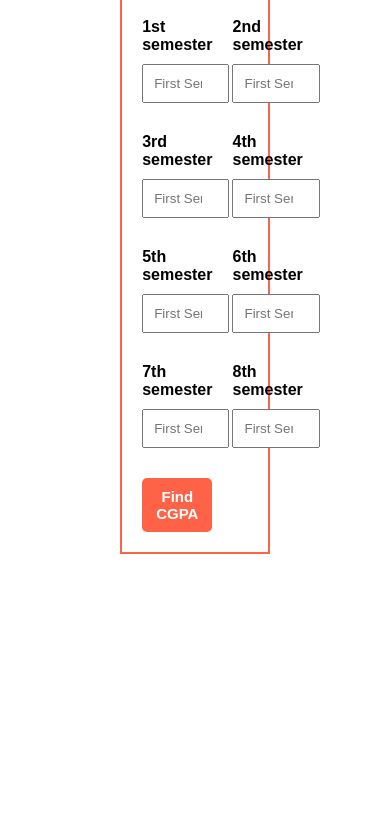
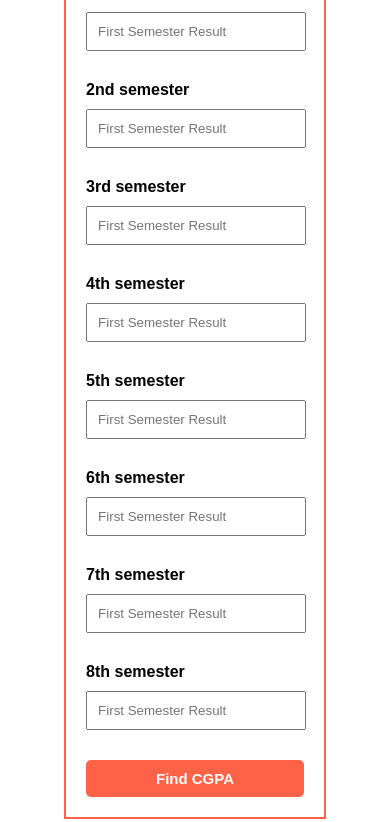
Before and after one commit to nimurr/find-cgpa, a plain HTML site: page index.html in a window 390 px wide. Shown: the part 273-1095 px from the top of the page. Before the commit the page ends 844 px from the top, so only its background shows below. Drawn offline with Linux system fonts and the light colour scheme.

Commit message:
added responsive'

```diff
--- a/style.css
+++ b/style.css
@@ -47,3 +47,14 @@ label{
     font-weight: 600;
 
 }
+
+@media screen and (max-width:768px) {
+    #mainContianer{
+        width: 70%;
+        margin: auto;
+    }
+    #item{
+        grid-template-columns: repeat(1,1fr);
+
+    }
+}
```
